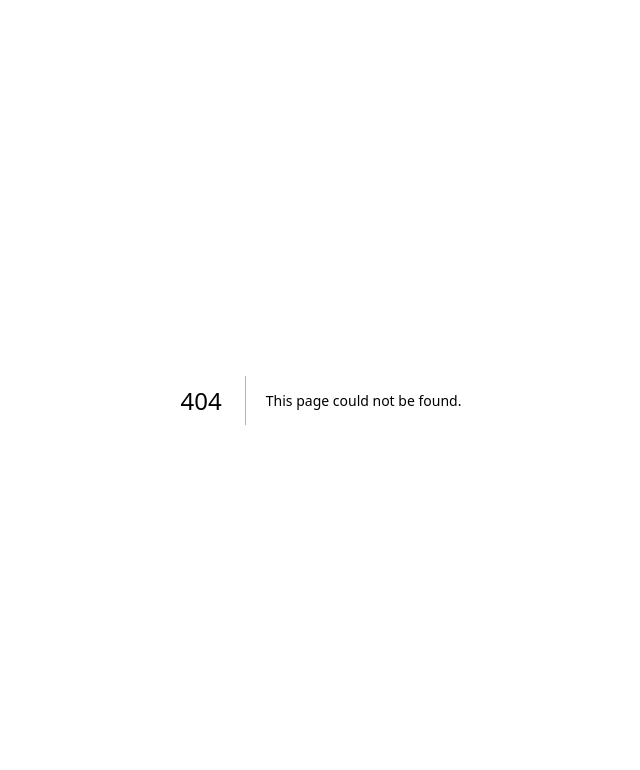
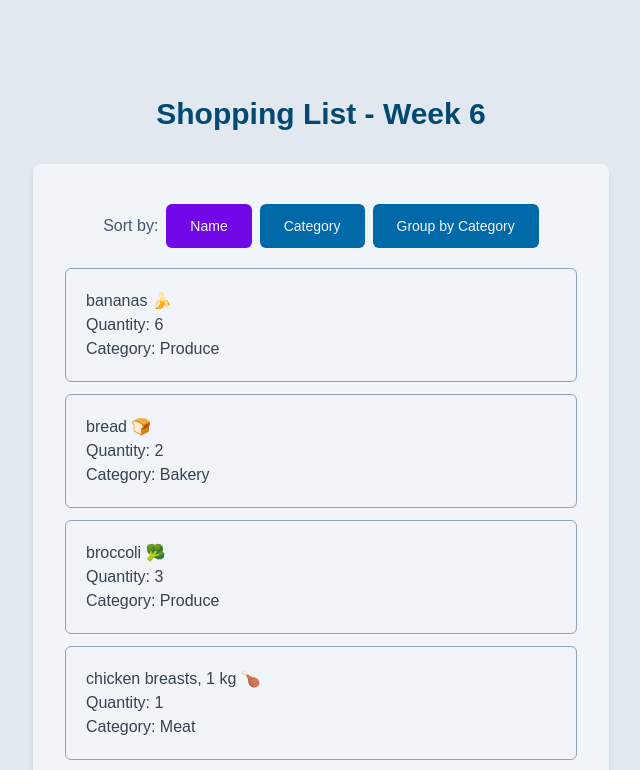
Before and after one commit to louielynmata/cprg306-assignments, a Next.js app: page /week-7 in a window 1280 px wide. Before the commit this address had no page. Shown: the top 770 px of the page, without its empty margins (319-959 px from the left). Built offline with nearby package versions, Linux system fonts and the light colour scheme.

Commit message:
Added week-7 folder and copied week-6 files.

```diff
--- /dev/null
+++ b/app/week-7/item-list.js
@@ -0,0 +1,66 @@
+import Item from "./item.js";
+/**
+ * Renders a list of grocery items using the Item component.
+ * Each item has a list. The list are stored in the array, and they are rendered through a map to the array.
+ * @returns {JSX.Element} An article element containing a list of Item components, each representing a grocery item.
+ */
+export default function ItemList({ items, sortBy }) {
+  const boxContainer = "flex flex-col gap-3 w-full";
+
+  const sortedItems = [...items].sort((a, b) => {
+    if (sortBy === "name") {
+      return a.name.localeCompare(b.name);
+    }
+    if (sortBy === "category" || sortBy === "group") {
+      return a.category.localeCompare(b.category);
+    } else {
+      return a.quantity - b.quantity;
+    }
+  });
+
+  // Group items by category if sortBy is "group"
+  const groupedItems = sortedItems.reduce((groups, item) => {
+    // If the category doesn't exist yet, create it
+    if (!groups[item.category]) {
+      groups[item.category] = [];
+    }
+    // Add item to the category group it belongs
+    groups[item.category].push(item);
+    return groups;
+  }, {});
+
+  // Get sorted categories
+  const sortedCategories = Object.keys(groupedItems).sort();
+
+  // Render JSX
+  return sortBy === "group" ? (
+    <div className={boxContainer}>
+      {sortedCategories.map((category) => {
+        // Get items in the current category
+        const itemsInCategory = groupedItems[category]
+          .slice() // Create a shallow copy to avoid mutating original array
+          .sort((a, b) => a.name.localeCompare(b.name)); // Sort items by name
+        // Render category section
+        return (
+          <div key={category}>
+            <h2 className="mt-4 mb-2 text-lg font-semibold capitalize">
+              {category}
+            </h2>
+            <ul className={boxContainer}>
+              {itemsInCategory.map((item) => (
+                <Item key={item.id} {...item} />
+              ))}
+            </ul>
+          </div>
+        );
+      })}
+    </div>
+  ) : (
+    // If not grouping, just render sorted items
+    <ul className={boxContainer}>
+      {sortedItems.map((item) => (
+        <Item key={item.id} {...item} />
+      ))}
+    </ul>
+  );
+}
--- /dev/null
+++ b/app/week-7/item.js
@@ -0,0 +1,34 @@
+import PropTypes from "prop-types";
+
+/**
+ * Item component displays an item's name, quantity, and category.
+ * @param {Object} param0 - Props for the component.
+ * @param {string} param0.name - Name of the item.
+ * @param {number} param0.quantity - Quantity of the item.
+ * @param {string} param0.category - Category of the item.
+ * @returns {JSX.Element} Rendered item component of each item List block.
+ */
+export default function Item({
+  name = "Item Name",
+  quantity = 0,
+  category = "Uncategorized",
+}) {
+  // Constants for Page
+  const itemListStyle =
+    "border w-full border-slate-400 dark:border-slate-100 p-5 rounded-md gap-2";
+  // Render JSX return (
+  return (
+    <li className={itemListStyle}>
+      <p>{name}</p>
+      <p>Quantity: {quantity}</p>
+      <p className="capitalize">Category: {category}</p>
+    </li>
+  );
+}
+
+// Prop Types for Linter requirement
+Item.propTypes = {
+  name: PropTypes.string,
+  quantity: PropTypes.number,
+  category: PropTypes.string,
+};
--- /dev/null
+++ b/app/week-7/items.json
@@ -0,0 +1,74 @@
+[
+  {
+    "id": "1h2GJKH12gkHG31h1H",
+    "name": "milk, 4 L 🥛",
+    "quantity": 1,
+    "category": "dairy"
+  },
+  {
+    "id": "2KJH3k2j3H1k2J3K1H",
+    "name": "bread 🍞",
+    "quantity": 2,
+    "category": "bakery"
+  },
+  {
+    "id": "3h2KJH3k2j3H1k2J3",
+    "name": "eggs, dozen 🥚",
+    "quantity": 2,
+    "category": "dairy"
+  },
+  {
+    "id": "4k2J3K1H2GJKH12gk",
+    "name": "bananas 🍌",
+    "quantity": 6,
+    "category": "produce"
+  },
+  {
+    "id": "5H1h1H2KJH3k2j3H",
+    "name": "broccoli 🥦",
+    "quantity": 3,
+    "category": "produce"
+  },
+  {
+    "id": "6H1k2J3K1H2GJKH1",
+    "name": "chicken breasts, 1 kg 🍗",
+    "quantity": 1,
+    "category": "meat"
+  },
+  {
+    "id": "7gkHG31h1H2KJH3k",
+    "name": "pasta sauce 🍝",
+    "quantity": 3,
+    "category": "canned goods"
+  },
+  {
+    "id": "8j3H1k2J3K1H2GJK",
+    "name": "spaghetti, 454 g 🍝",
+    "quantity": 2,
+    "category": "dry goods"
+  },
+  {
+    "id": "9H12gkHG31h1H2KJ",
+    "name": "toilet paper, 12 pack 🧻",
+    "quantity": 1,
+    "category": "household"
+  },
+  {
+    "id": "10H3k2j3H1k2J3K1",
+    "name": "paper towels, 6 pack",
+    "quantity": 1,
+    "category": "household"
+  },
+  {
+    "id": "11k2J3K1H2GJKH12",
+    "name": "dish soap 🍽️",
+    "quantity": 1,
+    "category": "household"
+  },
+  {
+    "id": "12GJKH12gkHG31h1",
+    "name": "hand soap 🧼",
+    "quantity": 4,
+    "category": "household"
+  }
+]
--- /dev/null
+++ b/app/week-7/page.js
@@ -0,0 +1,72 @@
+/**
+Louielyn Mata - CRPG 306-B WEBDEV2
+Assignment Week 6
+*/
+"use client";
+import { useState } from "react";
+import ItemList from "./item-list";
+import {
+  pageContainer,
+  h1Styling,
+  buttonStyling,
+  darkContainer,
+} from "../styles";
+import itemsArray from "./items.json";
+
+/**
+ * Renders the main page for the shopping list application.
+ * Displays a styled header and a section containing the ItemList component.
+ *
+ * @returns {JSX.Element} The main page component.
+ */
+export default function Page() {
+  const [sortBy, setSortBy] = useState("name");
+
+  /**
+   * Get the button selected state styling.
+   * @param {*} field - The field to check.
+   */
+  const btnSelected = (field) => {
+    return sortBy === field
+      ? "bg-violet-700 text-sky-50 hover:bg-violet-700"
+      : "bg-sky-700 text-violet-50 hover:bg-sky-500";
+  };
+
+  return (
+    <main className={pageContainer}>
+      <header>
+        <h1 className={`${h1Styling} w-full text-sky-900 dark:text-sky-200`}>
+          Shopping List - Week 6
+        </h1>
+      </header>
+      <section className={`${darkContainer} mt-5 w-xl`}>
+        <section
+          className={`mt-2 mb-5 flex w-full items-center justify-center gap-2 align-middle`}
+        >
+          <p className="text-slate-600 dark:text-slate-300">Sort by: </p>
+          <button
+            className={`${buttonStyling} cursor-pointer text-sm active:bg-violet-700 ${btnSelected("name")}`}
+            onClick={() => setSortBy("name")}
+          >
+            Name
+          </button>
+          <button
+            className={`${buttonStyling} cursor-pointer text-sm active:bg-violet-700 ${btnSelected("category")}`}
+            onClick={() => setSortBy("category")}
+          >
+            Category
+          </button>
+          <button
+            className={`${buttonStyling} cursor-pointer text-sm active:bg-violet-700 ${btnSelected("group")}`}
+            onClick={() => setSortBy("group")}
+          >
+            Group by Category
+          </button>
+        </section>
+
+        {/* Render the ItemList component with itemsArray as props */}
+        <ItemList items={itemsArray} sortBy={sortBy} />
+      </section>
+    </main>
+  );
+}
```
